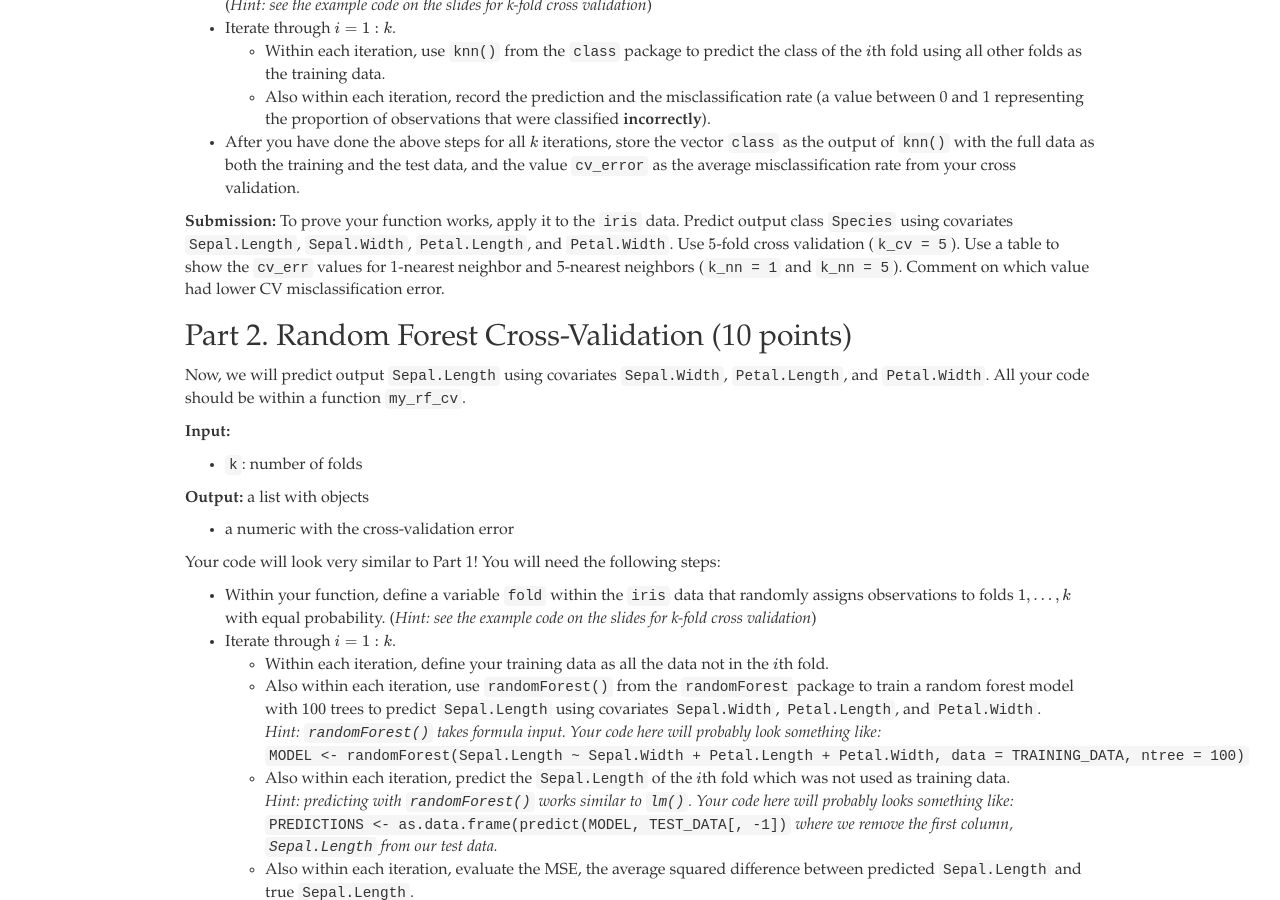
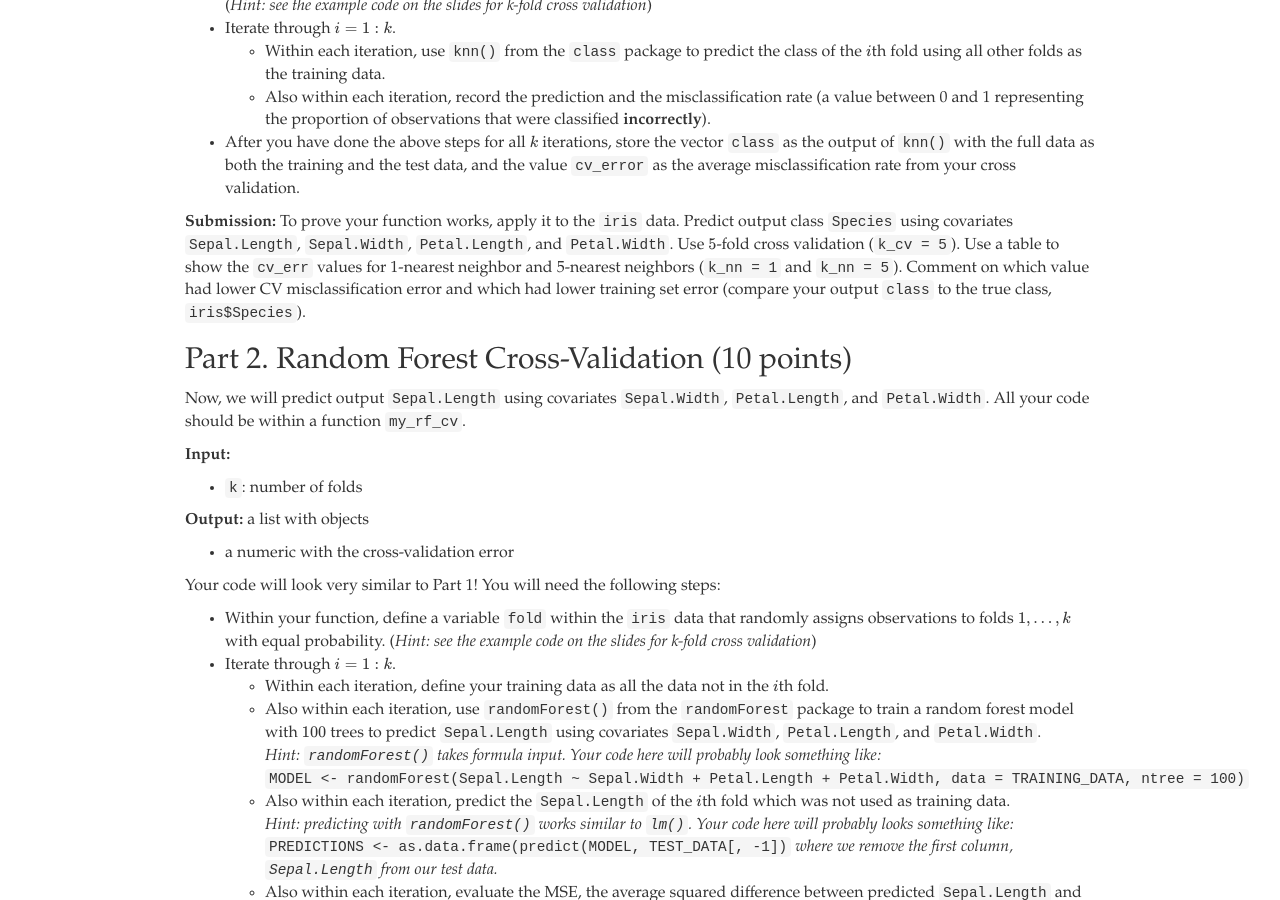
Before and after one commit to bryandmartin/STAT302, a Jekyll site: the page docs/Labs/lab4/lab4.html, which Jekyll copies as it is, in a window 1280 px wide and 900 px high, scrolled down 753 px. Built offline with Jekyll 4.4.1, drawn with Linux system fonts in a browser that asks for light colours; formulas are drawn with MathJax 3.

Commit message:
Correct L4

```diff
--- a/docs/Labs/lab4/lab4.Rmd
+++ b/docs/Labs/lab4/lab4.Rmd
@@ -70,7 +70,7 @@ You will need to include the following steps:
   * Also within each iteration, record the prediction and the misclassification rate (a value between 0 and 1 representing the proportion of observations that were classified **incorrectly**).
 * After you have done the above steps for all $k$ iterations, store the vector `class` as the output of `knn()` with the full data as both the training and the test data, and the value `cv_error` as the average misclassification rate from your cross validation.
 
-**Submission:** To prove your function works, apply it to the `iris` data. Predict output class `Species` using covariates `Sepal.Length`, `Sepal.Width`, `Petal.Length`, and `Petal.Width`. Use $5$-fold cross validation (`k_cv = 5`). Use a table to show the `cv_err` values for 1-nearest neighbor and 5-nearest neighbors (`k_nn = 1` and `k_nn = 5`). Comment on which value had lower CV misclassification error.
+**Submission:** To prove your function works, apply it to the `iris` data. Predict output class `Species` using covariates `Sepal.Length`, `Sepal.Width`, `Petal.Length`, and `Petal.Width`. Use $5$-fold cross validation (`k_cv = 5`). Use a table to show the `cv_err` values for 1-nearest neighbor and 5-nearest neighbors (`k_nn = 1` and `k_nn = 5`). Comment on which value had lower CV misclassification error and which had lower training set error (compare your output `class` to the true class, `iris$Species`).
 
 ## Part 2. Random Forest Cross-Validation (10 points)
 
--- a/docs/Labs/lab4/lab4.html
+++ b/docs/Labs/lab4/lab4.html
@@ -420,7 +420,7 @@ h4.date {
 </ul></li>
 <li>After you have done the above steps for all <span class="math inline">\(k\)</span> iterations, store the vector <code>class</code> as the output of <code>knn()</code> with the full data as both the training and the test data, and the value <code>cv_error</code> as the average misclassification rate from your cross validation.</li>
 </ul>
-<p><strong>Submission:</strong> To prove your function works, apply it to the <code>iris</code> data. Predict output class <code>Species</code> using covariates <code>Sepal.Length</code>, <code>Sepal.Width</code>, <code>Petal.Length</code>, and <code>Petal.Width</code>. Use <span class="math inline">\(5\)</span>-fold cross validation (<code>k_cv = 5</code>). Use a table to show the <code>cv_err</code> values for 1-nearest neighbor and 5-nearest neighbors (<code>k_nn = 1</code> and <code>k_nn = 5</code>). Comment on which value had lower CV misclassification error.</p>
+<p><strong>Submission:</strong> To prove your function works, apply it to the <code>iris</code> data. Predict output class <code>Species</code> using covariates <code>Sepal.Length</code>, <code>Sepal.Width</code>, <code>Petal.Length</code>, and <code>Petal.Width</code>. Use <span class="math inline">\(5\)</span>-fold cross validation (<code>k_cv = 5</code>). Use a table to show the <code>cv_err</code> values for 1-nearest neighbor and 5-nearest neighbors (<code>k_nn = 1</code> and <code>k_nn = 5</code>). Comment on which value had lower CV misclassification error and which had lower training set error (compare your output <code>class</code> to the true class, <code>iris$Species</code>).</p>
 </div>
 <div id="part-2.-random-forest-cross-validation-10-points" class="section level2">
 <h2>Part 2. Random Forest Cross-Validation (10 points)</h2>
```
